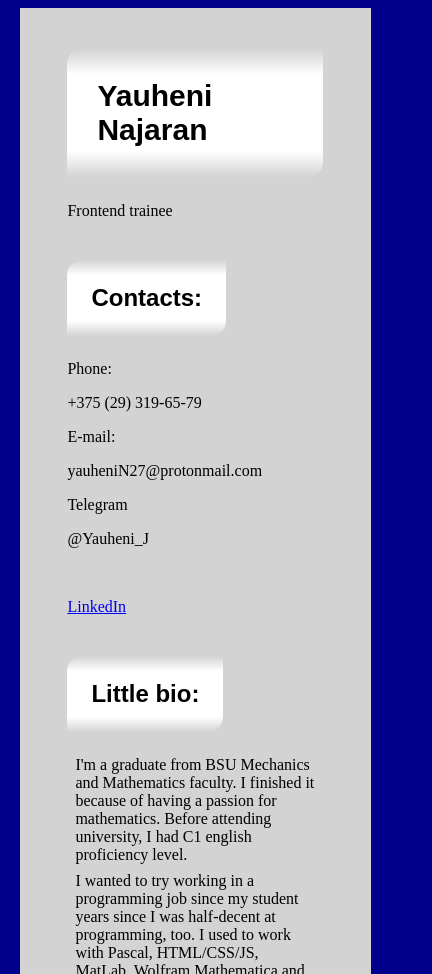
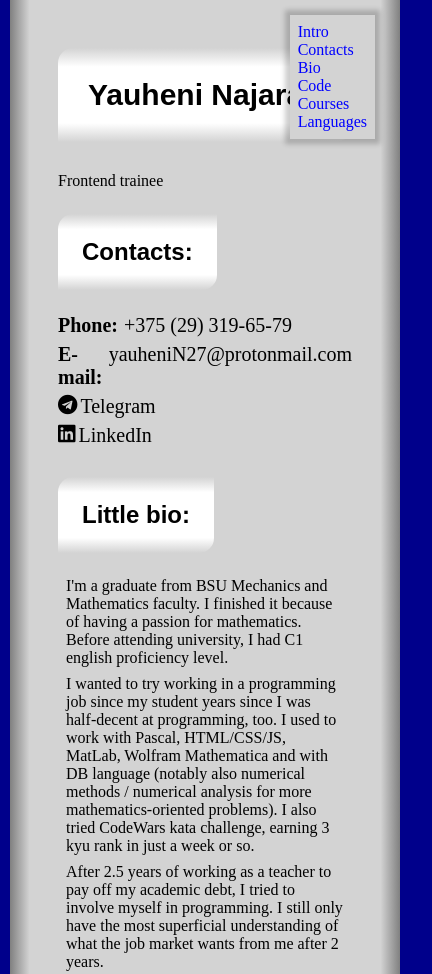
Before and after one commit to Judjin-debug/rsschool-cv, a plain HTML site: page index.html in a window 390 px wide. Shown: the top 974 px of the page, 432 px wide, since content can reach past the window. Drawn offline with Linux system fonts and the light colour scheme.

Commit message:
feat: add a navbar to index and tweak page appearance

```diff
--- a/index.html
+++ b/index.html
@@ -1,48 +1,75 @@
 <!DOCTYPE html>
 <html lang="en">
 	<head>
-		<meta charset="UTF-8">
-		<meta name="viewport" content="width=device-width, initial-scale=1.0">
+		<meta charset="UTF-8" />
+		<meta name="viewport" content="width=device-width, initial-scale=1.0" />
         <title>CV</title>
-		<link rel="stylesheet" href="./styles.css">
-		<link rel="stylesheet" href="https://use.fontawesome.com/releases/v5.8.2/css/all.css">
+		<link
+			rel="stylesheet"
+			href="./styles.css"
+		/>
+		<link
+			rel="stylesheet"
+			href="https://use.fontawesome.com/releases/v5.8.2/css/all.css"
+		/>
 	</head>
+	<header>
+		<nav id="nav-bar">
+			<ul id="nav-ul">
+				<li class="nav-li"><a href="#intro-section" class="nav-link">Intro</a></li>
+				<li class="nav-li"><a href="#contacts-section" class="nav-link">Contacts</a></li>
+				<li class="nav-li"><a href="#bio-section" class="nav-link">Bio</a></li>
+				<li class="nav-li"><a href="#code-section" class="nav-link">Code</a></li>
+				<li class="nav-li"><a href="#courses-section" class="nav-link">Courses</a></li>
+				<li class="nav-li"><a href="#languages-section" class="nav-link">Languages</a></li>
+			</ul>
+		</nav>
+	</header>
 	<body>
 		<main>
-			<section class="intro-section">
+			<section class="page-content">
+				<section id="intro-section">
 					<h1 class="intro-h1">Yauheni Najaran</h1>
 					<div class="intro-div">
 						<p class="intro-p">Frontend trainee</p>
 					</div>
 				</section>
-			<section class="contacts-secion">
+				<section id="contacts-section">
 					<h3 class="contacts-h3">Contacts:</h3>
 					<div class="contacts-div">
-					<div class="phone-div">
-						<p class="contacts-title">Phone:</p>
+						<div class="contacts-inner-div">
+							<p class="contacts-title">Phone: </p>
 							<p class="contacts-content">+375 (29) 319-65-79</p>
 						</div>
-					<div class="email-div">
-						<p class="contacts-title">E-mail:</p>
+						<div class="contacts-inner-div">
+							<p class="contacts-title">E-mail: </p>
 							<p class="contacts-content">yauheniN27@protonmail.com</p>
 						</div>
-					<div class="telegram-div">
-						<p class="contacts-title">Telegram</p>
-						<p class="contacts-content">@Yauheni_J</p>
+						<div class="contacts-inner-div">
+							<a
+								class="socials-link"
+								id="telegram-link"
+								href="https://t.me/Yauheni_J"
+								target="blank"
+							>
+								<i class="fab fa-telegram"></i>
+								<p class="telegram-desc">Telegram</p>
+							</a>
 						</div>
-					<div class="linkedin-div">
+						<div class="contacts-inner-div">
 							<a
-							class="linkedin-link"
+							class="socials-link"
+								id="linkedin-link"
 								href="https://www.linkedin.com/in/yauheni-najaran-bb833a228"
 								target="blank"
 							>
-							<i class="fa fa-linkedin-in"></i>
+								<i class="fab fa-linkedin"></i>
 								<p class="linkedin-desc">LinkedIn</p>
 							</a>
 						</div>
 					</div>
 				</section>
-			<section class="bio-section">
+				<section id="bio-section">
 					<h3 class="bio-h3">Little bio:</h3>
 					<div class="bio-div">
 						<div class="bio-div-div">
@@ -64,7 +91,7 @@
 						</div>
 					</div>
 				</section>
-			<section class="skills-section">
+				<section id="skills-section">
 					<h3 class="skills-h3">Instruments, libraries and skills:</h3>
 					<div class="skills-div">
 						<ul class="skills-ul">
@@ -80,7 +107,7 @@
 						</ul>
 					</div>
 				</section>
-			<section class="code-section">
+				<section id="code-section">
 					<h3 class="code-h3">Code example:</h3>
 					<div class="code-div">
 						<p class="code-kata-title">Karnaugh's detonating timer (a k-map primer):</p>
@@ -146,7 +173,7 @@ var segments = [
 						</pre>
 					</div>
 				</section>
-			<section class="courses-section">
+				<section id="courses-section">
 					<h3 class="courses-h3">Courses:</h3>
 					<div class="courses-div">
 						<ul class="courses-ul">
@@ -155,24 +182,31 @@ var segments = [
 									<p class="courses-li-desc">
 										freeCodeCamp HTML & CSS course:
 									</p>
+									<a
+										class="img-link"
+										id="course-cert-link"
+										href="https://www.freecodecamp.org/certification/Judjin-debug/responsive-web-design"
+										target="_blank"
+									>
 										<img
 											class="courses-li-img"
 											src="./media/Certificate.png"
 											alt="freeCodeCamp HTML & CSS course certificate"
 										/>
+									</a>
 								</div>
 							</li>
 						</ul>
 					</div>
 				</section>
-			<section class="languages-section">
+				<section id="languages-section">
 					<h3 class="languages-h3">Languages:</h3>
 					<div class="languages-div">
 						<ul class="languages-ul">
 							<li class="languages-li">
 								<div class="languages-li-div">
 									<p class="languages-li-desc">
-									English - Advanced/Proficient (according to the test at www.efset.org)
+										<b>English</b> - Advanced/Proficient (according to the test at www.efset.org)
 									</p>
 									<img
 										class="languages-li-img"
@@ -184,13 +218,14 @@ var segments = [
 							<li class="languages-li">
 								<div class="languages-li-div">
 									<p class="languages-li-desc">
-									Russian - Basic (native)
+										<b>Russian</b> - Basic (native)
 									</p>
 								</div>
 							</li>
 						</ul>
 					</div>
 				</section>
+			</section>
 		</main>
 	</body>
 </html>
--- a/styles.css
+++ b/styles.css
@@ -1,5 +1,13 @@
+:root {
+    --yl-color: #bfb731;
+    --bl-color: #0000ff;
+    --db-color: #000099;
+}
+
 *, *::before, *::after {
     box-sizing: border-box;
+    margin: 0;
+    padding: 0;
 }
 
 html {
@@ -9,19 +17,12 @@ html {
 body {
     font-family: serif;
     font-size: 1.6rem;
-    display: grid;
-    grid-template-columns: minmax(1rem, 1fr) minmax(min-content, 2fr) minmax(1rem, 1fr);
     background: darkblue;
 }
 
 main {
-    grid-column: 2 / 3;
-    width: 65vw;
-    background: lightgrey;
-    padding: 1em;
-    display: flex;
-    flex-direction: column;
-    align-items: center;
+    display: grid;
+    grid-template-columns: minmax(1rem, 1fr) minmax(min-content, 2fr) minmax(1rem, 1fr);
 }
 
 h1, h3 {
@@ -39,14 +40,66 @@ h1, h3 {
 
 h1 {
     font-size: 3rem;
+    margin-bottom: 1em;
 }
 
 h3 {
     font-size: 2.4rem;
+    margin-top: 1em;
+    margin-bottom: 1em;
 }
 
-section {
-    width: 80%;
+ul {
+    padding-left: 2.5em;
+}
+
+.page-content {
+    grid-column: 2 / 3;
+    padding: 3em;
+    display: flex;
+    flex-direction: column;
+    align-items: left;
+    background: linear-gradient(
+        90deg,
+        gray,
+        lightgray 5%,
+        lightgray 95%,
+        gray
+    );
+}
+
+.contacts-div {
+    font-size: 2rem;
+}
+
+.contacts-inner-div {
+    display: flex;
+    justify-content: left;
+    margin-top: 0.3em;
+    margin-bottom: 0.3em;
+}
+
+.contacts-title {
+    font-weight: 700;
+    padding-right: 0.3em;
+}
+
+.socials-link {
+    color: black;
+    text-decoration: none;
+    display: flex;
+    justify-content: left;
+    gap: 0.3rem;
+}
+
+.socials-link:hover {
+    color: black;
+    text-decoration: none;
+}
+
+.socials-link:active {
+    color: var(--yl-color);
+    text-decoration: none;
 }
 
 .bio-div-div {
@@ -54,21 +107,59 @@ section {
 }
 
 .code-pre {
-    border: 2px solid yellow;
+    border: 2px solid var(--yl-color);
     background: white;
     font-family: 'Courier New', Courier, monospace;
     width: fit-content;
     padding: 1em;
     border-radius: 5px;
     font-size: 1.2rem;
+    margin-top: 0.6em;
+    margin-bottom: 0.6em;
+}
+
+.code-kata-title {
+    font-weight: 700;
+    margin-bottom: 0.3em;
 }
 
 .languages-li-img, .courses-li-img {
     width: 90%;
+    margin-top: 10px;
+    margin-bottom: 10px;
+}
+
+.nav-link {
+    color: var(--bl-color);
+    text-decoration: none;
+}
+
+.nav-link:hover {
+    color: var(--db-color);
+    text-decoration: none;
+}
+
+.nav-link:active {
+    color: var(--yl-color);
+    text-decoration: none;
+}
+
+#nav-bar {
+    position: fixed;
+    top: 15px;
+    right: 15px;
+    background: lightgray;
+    z-index: 2;
+    box-shadow: 0 0 5px 5px rgba(0, 0, 0, 0.2);
+}
+
+#nav-ul {
+    list-style-type: none;
+    padding: 0.5em;
 }
 
 @media only screen and (max-width: 820px) {
-    main {
-        width: 90vw;
+    .page-content {
+        width: 100vw;
     }
 }
```
Lines whose indentation alone changed are shown as unchanged.
